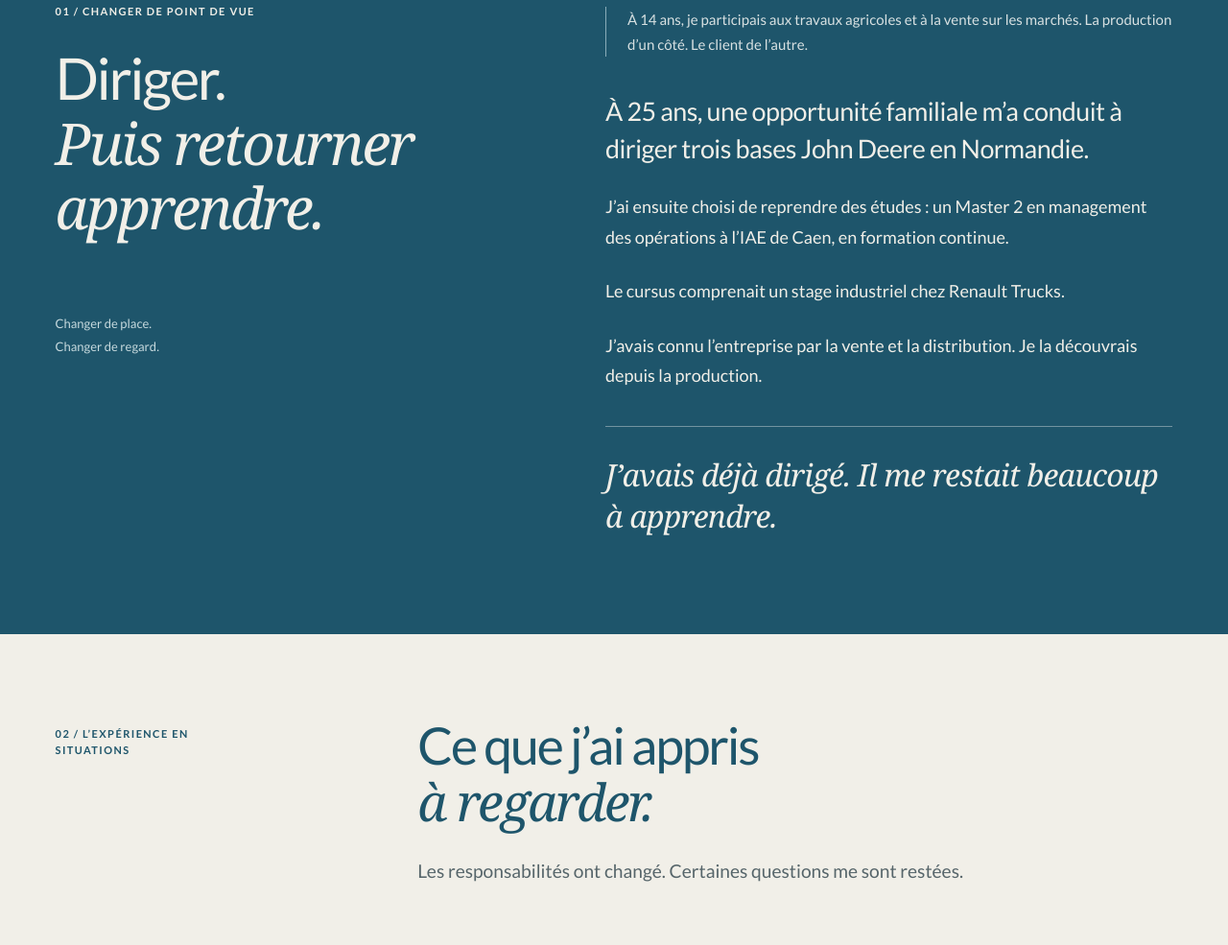
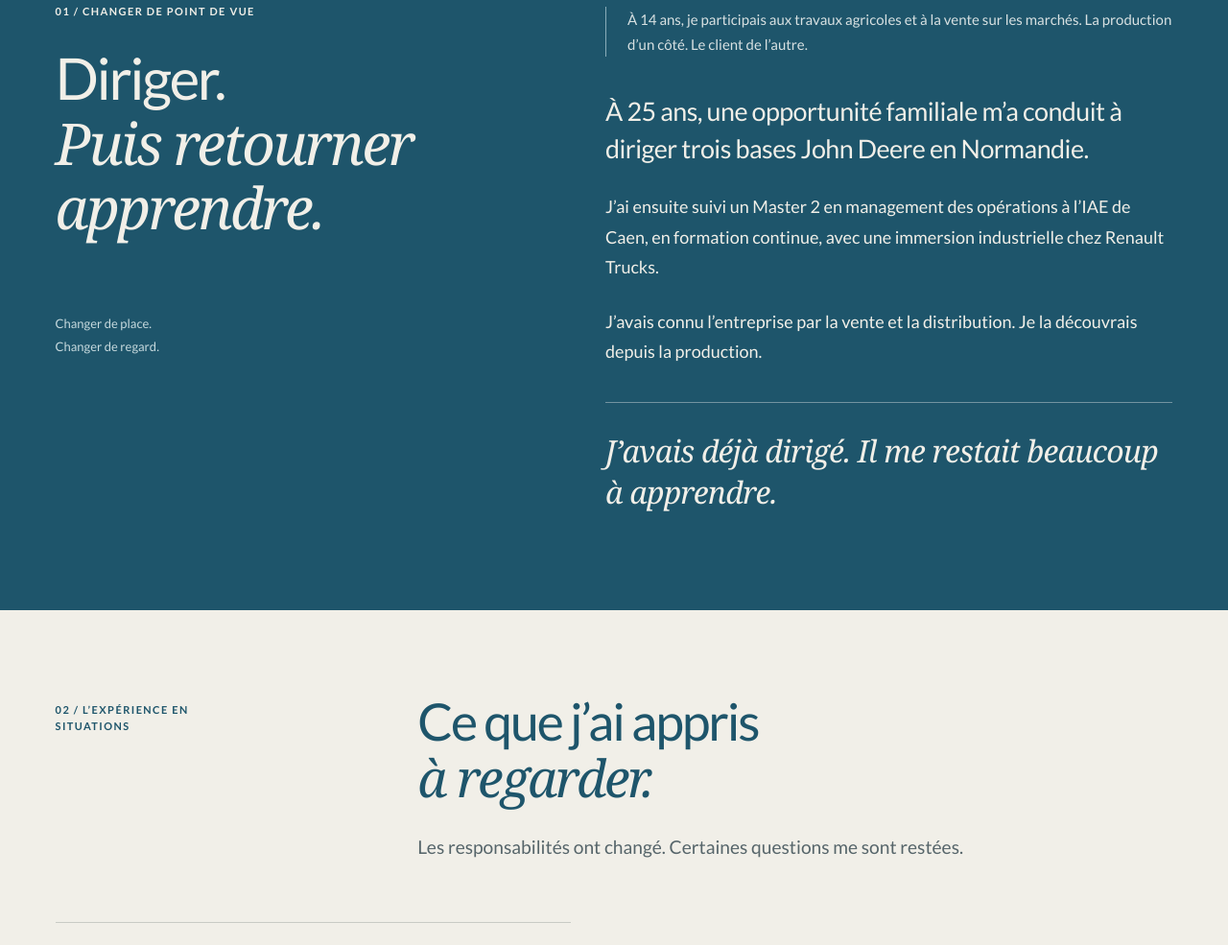
Before and after one commit to piarsy/site-personnel, a plain HTML site: page index.html in a window 1280 px wide. Shown: the part 883-1868 px from the top of the page at 96% size. Drawn offline with Linux system fonts and the light colour scheme.

Commit message:
Préciser le récit de formation et de découverte industrielle FR EN

```diff
--- a/index.html
+++ b/index.html
@@ -88,8 +88,7 @@
         <div class="story-content">
           <p class="story-prelude">À 14 ans, je participais aux travaux agricoles et à la vente sur les marchés. La production d’un côté. Le client de l’autre.</p>
           <p class="story-opening">À 25 ans, une opportunité familiale m’a conduit à diriger trois bases John Deere en Normandie.</p>
-          <p>J’ai ensuite choisi de reprendre des études : un Master 2 en management des opérations à l’IAE de Caen, en formation continue.</p>
-<p>Le cursus comprenait un stage industriel chez Renault Trucks.</p>
+          <p>J’ai ensuite suivi un Master 2 en management des opérations à l’IAE de Caen, en formation continue, avec une immersion industrielle chez Renault Trucks.</p>
 <p>J’avais connu l’entreprise par la vente et la distribution. Je la découvrais depuis la production.</p>
           <p class="story-closing">J’avais déjà dirigé. Il me restait beaucoup à apprendre.</p>
         </div>
```
Also changed, not shown: en/index.html (+1 -2 lines).
